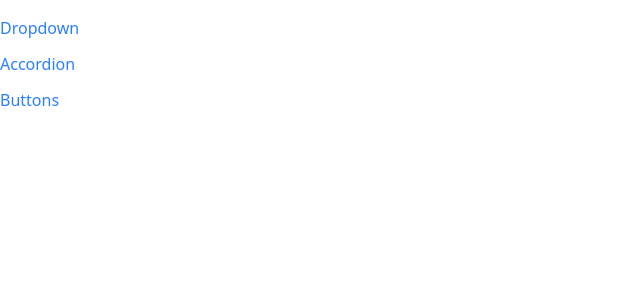
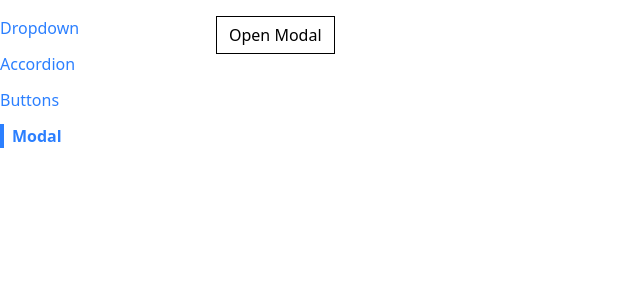
Before and after one commit to nehasaleemdesai/components-repository, a React (Vite) app: page /modal in a window 1280 px wide. Shown: the top 300 px of the page, without its empty margins (0-640 px from the left). Built offline with nearby package versions, Linux system fonts and the light colour scheme.

Commit message:
started working on modal page

```diff
--- a/src/App.js
+++ b/src/App.js
@@ -3,6 +3,7 @@
 import AccordionPage from "./pages/AccordionPage";
 import DropdownPage from "./pages/DropdownPage";
 import ButtonPage from "./pages/ButtonPage";
+import ModalPage from "./pages/ModalPage";
 
 function App() {
   return (
@@ -19,6 +20,9 @@
         <Route path="/buttons">
           <ButtonPage />
         </Route>
+        <Route path="/modal">
+          <ModalPage />
+        </Route>
       </div>
     </div>
   );
--- /dev/null
+++ b/src/components/Modal.js
@@ -0,0 +1,7 @@
+import React from "react";
+
+function Modal() {
+  return <div>Modal</div>;
+}
+
+export default Modal;
--- a/src/components/Sidebar.js
+++ b/src/components/Sidebar.js
@@ -6,6 +6,7 @@
     { label: "Dropdown", path: "/" },
     { label: "Accordion", path: "/accordion" },
     { label: "Buttons", path: "/buttons" },
+    { label: "Modal", path: "/modal" },
   ];
   const renderedLinks = links.map((link) => {
     return (
--- /dev/null
+++ b/src/pages/ModalPage.js
@@ -0,0 +1,23 @@
+import React from "react";
+import Modal from "../components/Modal";
+import Button from "../components/Button";
+import { useState } from "react";
+
+function ModalPage() {
+  const [showModal, setShowModal] = useState(false);
+
+  const handleClick = () => {
+    setShowModal(true);
+  };
+
+  return (
+    <div>
+      <Button onClick={handleClick} Primary>
+        Open Modal
+      </Button>
+      {showModal && <Modal />}
+    </div>
+  );
+}
+
+export default ModalPage;
```
